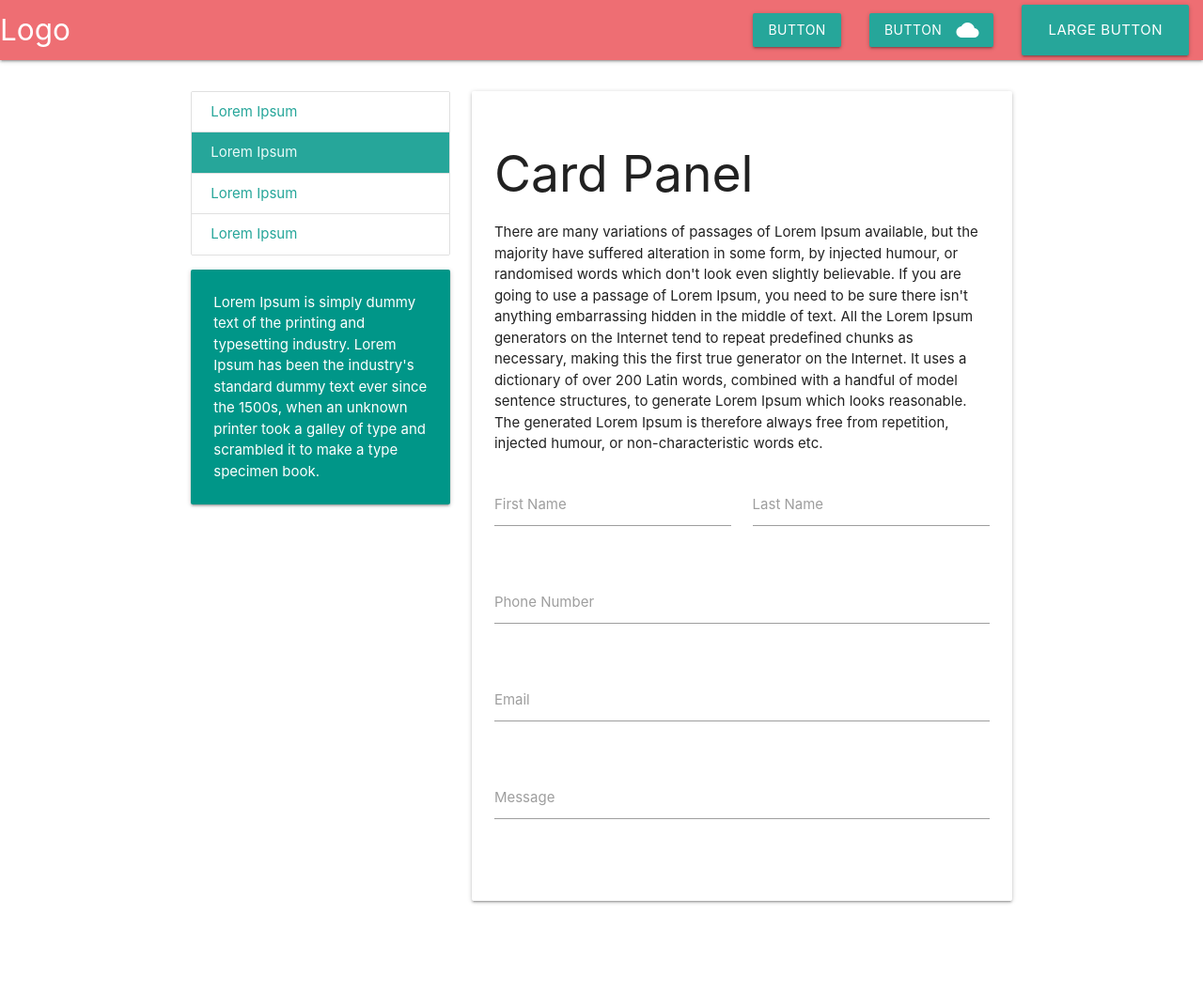
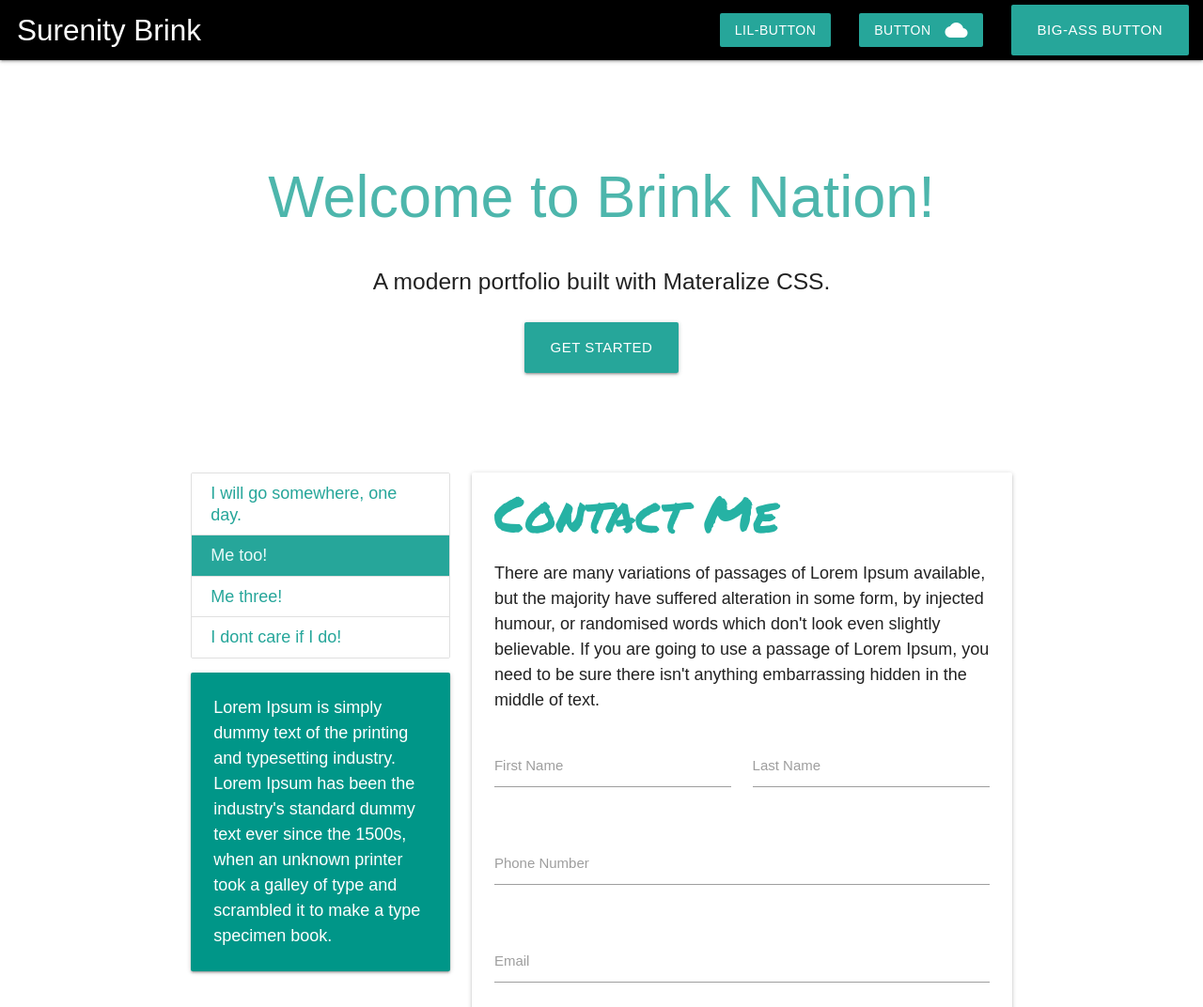
Before and after one commit to Surenity/Portfolio, a plain HTML site: page index.html in a window 1280 px wide. Shown: the top 1072 px of the page at 94% size. Before the commit the page ends 994 px from the top, so only its background shows below. Drawn offline with nearby package versions, Linux system fonts and the light colour scheme; a web font is replaced by a local one.

Commit message:
added the banner area, having issues getting the parallax image to go in the banner section rather than below it.... leaving banner blank for now

```diff
--- a/index.html
+++ b/index.html
@@ -3,6 +3,7 @@
   <head>
       <!--Import Google Icon Font-->
       <link href="https://fonts.googleapis.com/icon?family=Material+Icons" rel="stylesheet">
+      <link <link href="https://fonts.googleapis.com/css?family=News+Cycle|Permanent+Marker" rel="stylesheet">
 
       <!--Import materialize.css-->
       <link rel="stylesheet" href="https://cdnjs.cloudflare.com/ajax/libs/materialize/1.0.0-rc.2/css/materialize.min.css">
@@ -17,14 +18,32 @@
 
     <nav>
       <div class="nav-wrapper">
-        <a href="#!" class="brand-logo">Logo</a>
+        <a href="#!" class="brand-logo">Surenity Brink</a>
         <ul class="right hide-on-med-and-down">
-          <li><a class="waves-effect waves-light btn">Button</a></li>
+          <li><a class="waves-effect waves-light btn">Lil-Button</a></li>
           <li><a class="waves-effect waves-light btn">Button <i class="material-icons right">cloud</i></a></li>
-          <li><a class="waves-effect waves-light btn-large">Large Button</a></li>
+          <li><a class="waves-effect waves-light btn-large">Big-ASS Button</a></li>
         </ul>
       </div>
     </nav>
+
+    <div id="index-banner" class"parallax-container">
+      <div class="section no-pad-bot">
+    <div class="container">
+      <br><br>
+      <h1 class="header center teal-text text-lighten-2">Welcome to Brink Nation!</h1>
+      <div class="row center">
+        <h5 class="header col s12 light">A modern portfolio built with Materalize CSS.</h5>
+      </div>
+      <div class="row center">
+        <a href="http://materializecss.com/getting-started.html" id="download-button" class="btn-large waves-effect waves-light teal lighten-1">Get Started</a>
+      </div>
+      <br><br>
+
+    </div>
+  </div>
+
+</div>
 
 
       <div class="container" style="margin-top:25px">
@@ -33,10 +52,10 @@
 
            <div class="col s4">
              <div class="collection">
-                <a href="#!" class="collection-item">Lorem Ipsum</a>
-                <a href="#!" class="collection-item active">Lorem Ipsum</a>
-                <a href="#!" class="collection-item">Lorem Ipsum</a>
-                <a href="#!" class="collection-item">Lorem Ipsum</a>
+                <a href="#!" class="collection-item">I will go somewhere, one day.</a>
+                <a href="#!" class="collection-item active">Me too!</a>
+                <a href="#!" class="collection-item">Me three!</a>
+                <a href="#!" class="collection-item">I dont care if I do!</a>
             </div>
 
               <div class="card-panel teal">
@@ -48,8 +67,8 @@
 
          <div class="col s8">
            <div class="card-panel">
-              <h2> Card Panel </h2>
-              <p>There are many variations of passages of Lorem Ipsum available, but the majority have suffered alteration in some form, by injected humour, or randomised words which don't look even slightly believable. If you are going to use a passage of Lorem Ipsum, you need to be sure there isn't anything embarrassing hidden in the middle of text. All the Lorem Ipsum generators on the Internet tend to repeat predefined chunks as necessary, making this the first true generator on the Internet. It uses a dictionary of over 200 Latin words, combined with a handful of model sentence structures, to generate Lorem Ipsum which looks reasonable. The generated Lorem Ipsum is therefore always free from repetition, injected humour, or non-characteristic words etc.</p>
+              <h2> Contact Me </h2>
+              <p>There are many variations of passages of Lorem Ipsum available, but the majority have suffered alteration in some form, by injected humour, or randomised words which don't look even slightly believable. If you are going to use a passage of Lorem Ipsum, you need to be sure there isn't anything embarrassing hidden in the middle of text. </p>
               <div class="row">
                   <form class="col s12">
                     <div class="row">
--- a/style.css
+++ b/style.css
@@ -0,0 +1,15 @@
+h2 {
+  font-family: 'Permanent Marker', cursive;
+  color: #26B2A4;
+  margin-top: -10px;
+}
+
+body {
+  font-family: 'News Cycle', sans-serif;
+  font-size: 18px;
+}
+
+.nav-wrapper {
+  padding-left: 1em;
+  background-color: #000;
+}
```
Also changed, not shown: 2 other files.
